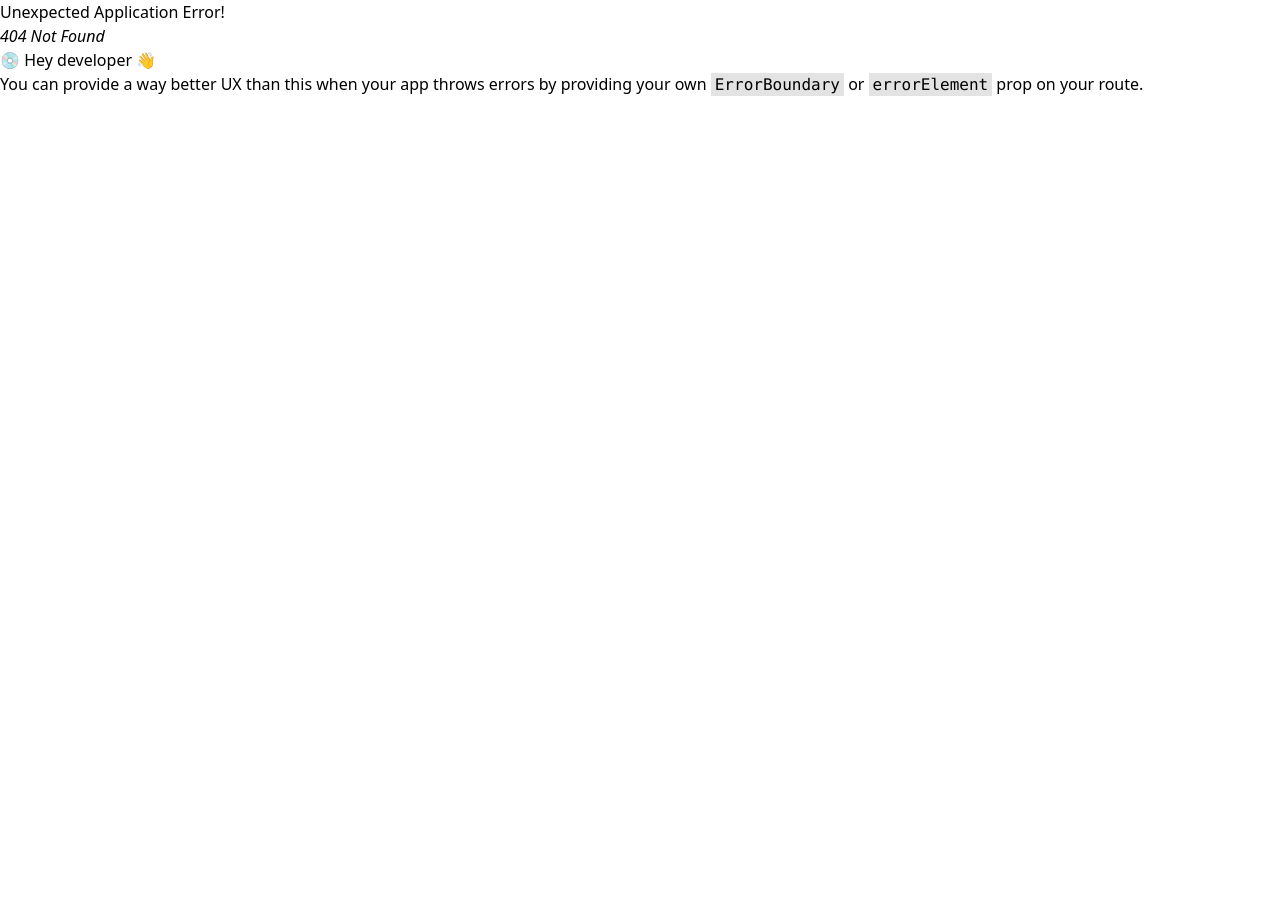
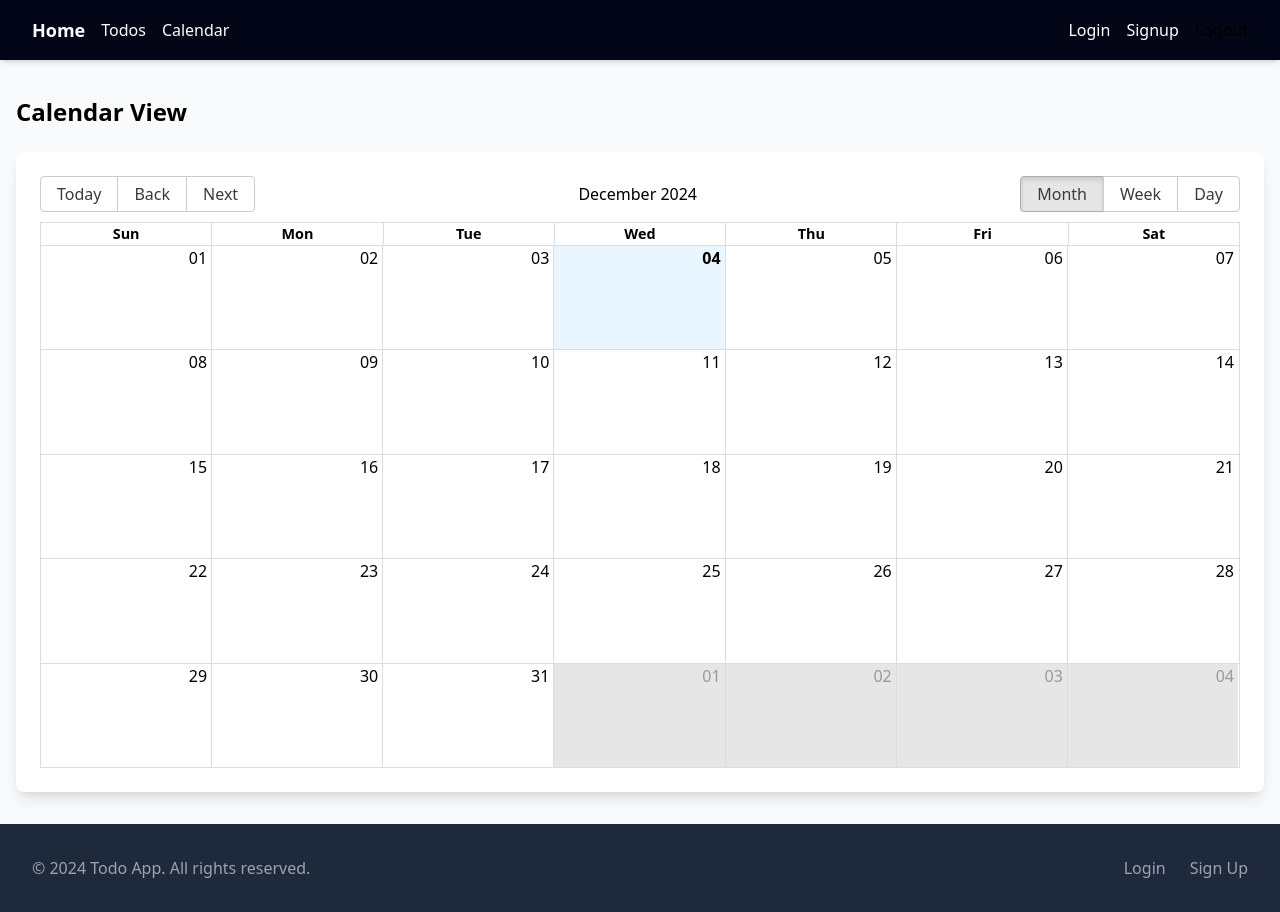
Before and after one commit to collinplank/todo-app-frontend, a React (Vite) app: page /calendar in a window 1280 px wide. Before the commit this address had no page. Before the commit the page ends 800 px from the top, so only its background shows below. Built offline with nearby package versions, Linux system fonts and the light colour scheme; no server answers.

Commit message:
Added calendar and calendar modal (TodoDetails.jsx)

```diff
--- a/package.json
+++ b/package.json
@@ -11,7 +11,9 @@
   },
   "dependencies": {
     "axios": "^1.7.8",
+    "date-fns": "^4.1.0",
     "react": "^18.3.1",
+    "react-big-calendar": "^1.16.3",
     "react-dom": "^18.3.1",
     "react-router-dom": "^7.0.2"
   },
--- a/src/App.jsx
+++ b/src/App.jsx
@@ -5,6 +5,7 @@ import { HomePage } from "./HomePage";
 import { SignupPage } from "./SignupPage";
 import { LoginPage } from "./LoginPage";
 import { Footer } from "./Footer";
+import { CalendarPage } from "./CalendarPage";
 
 axios.defaults.baseURL = "http://localhost:3000";
 axios.defaults.withCredentials = true;
@@ -31,6 +32,10 @@ const router = createBrowserRouter([
         path: "/login",
         element: <LoginPage />,
       },
+      {
+        path: "/calendar",
+        element: <CalendarPage />,
+      },
     ],
   },
 ]);
--- /dev/null
+++ b/src/CalendarPage.jsx
@@ -0,0 +1,79 @@
+import { Calendar, dateFnsLocalizer } from "react-big-calendar";
+import { Modal } from "./Modal";
+import { TodoDetails } from "./TodoDetails";
+import format from "date-fns/format";
+import parse from "date-fns/parse";
+import startOfWeek from "date-fns/startOfWeek";
+import getDay from "date-fns/getDay";
+import enUS from "date-fns/locale/en-US"; // Import locale directly
+import "react-big-calendar/lib/css/react-big-calendar.css";
+import { useState, useEffect } from "react";
+import axios from "axios";
+import parseISO from "date-fns/parseISO"; // Add this import
+
+const locales = {
+  "en-US": enUS, // Use imported locale
+};
+
+const localizer = dateFnsLocalizer({
+  format,
+  parse,
+  startOfWeek,
+  getDay,
+  locales,
+});
+
+export function CalendarPage() {
+  const [todos, setTodos] = useState([]);
+  const [isModalOpen, setIsModalOpen] = useState(false);
+  const [selectedTodo, setSelectedTodo] = useState(null);
+
+  useEffect(() => {
+    axios.get("/todos.json").then((response) => {
+      setTodos(response.data);
+    });
+  }, []);
+
+  const handleSelectEvent = (event) => {
+    setSelectedTodo(event.resource);
+    setIsModalOpen(true);
+  };
+
+  const events = todos.map((todo) => {
+    const date = parseISO(todo.deadline);
+    return {
+      title: todo.title,
+      start: date,
+      end: date,
+      allDay: true,
+      resource: todo,
+    };
+  });
+
+  return (
+    <div className="min-h-screen pt-16 bg-gray-50">
+      <div className="max-w-7xl mx-auto px-4 py-8">
+        <h1 className="text-2xl font-bold mb-6">Calendar View</h1>
+        <div
+          className="bg-white p-6 rounded-lg shadow-lg"
+          style={{ height: "80vh" }}
+        >
+          <Calendar
+            localizer={localizer}
+            events={events}
+            startAccessor="start"
+            endAccessor="end"
+            onSelectEvent={handleSelectEvent}
+            views={["month", "week", "day"]}
+          />
+        </div>
+      </div>
+
+      {isModalOpen && selectedTodo && (
+        <Modal show={isModalOpen} onClose={() => setIsModalOpen(false)}>
+          <TodoDetails todo={selectedTodo} />
+        </Modal>
+      )}
+    </div>
+  );
+}
--- a/src/Header.jsx
+++ b/src/Header.jsx
@@ -18,6 +18,12 @@ export function Header() {
               className="text-white hover:text-blue-400 transition-colors duration-200"
             >
               Todos
+            </Link>
+            <Link
+              to="/calendar"
+              className="text-white hover:text-blue-400 transition-colors duration-200"
+            >
+              Calendar
             </Link>
           </div>
 
--- /dev/null
+++ b/src/TodoDetails.jsx
@@ -0,0 +1,20 @@
+export function TodoDetails({ todo }) {
+  return (
+    <div className="p-6">
+      <h2 className="text-2xl font-bold mb-4">{todo.title}</h2>
+      <p className="text-gray-600 mb-4">{todo.description}</p>
+      <p className="mb-2">
+        <span className="font-semibold">Category:</span> {todo.category_id}
+      </p>
+      <p className="mb-2">
+        <span className="font-semibold">Deadline:</span> {todo.deadline}
+      </p>
+      <p className="mb-4">
+        <span className="font-semibold">Status:</span>{" "}
+        <span className={todo.completed ? "text-green-600" : "text-red-600"}>
+          {todo.completed ? "Completed" : "Pending"}
+        </span>
+      </p>
+    </div>
+  );
+}
```
Also changed, not shown: 1 other file (tests, documents, lock files or other folders).
